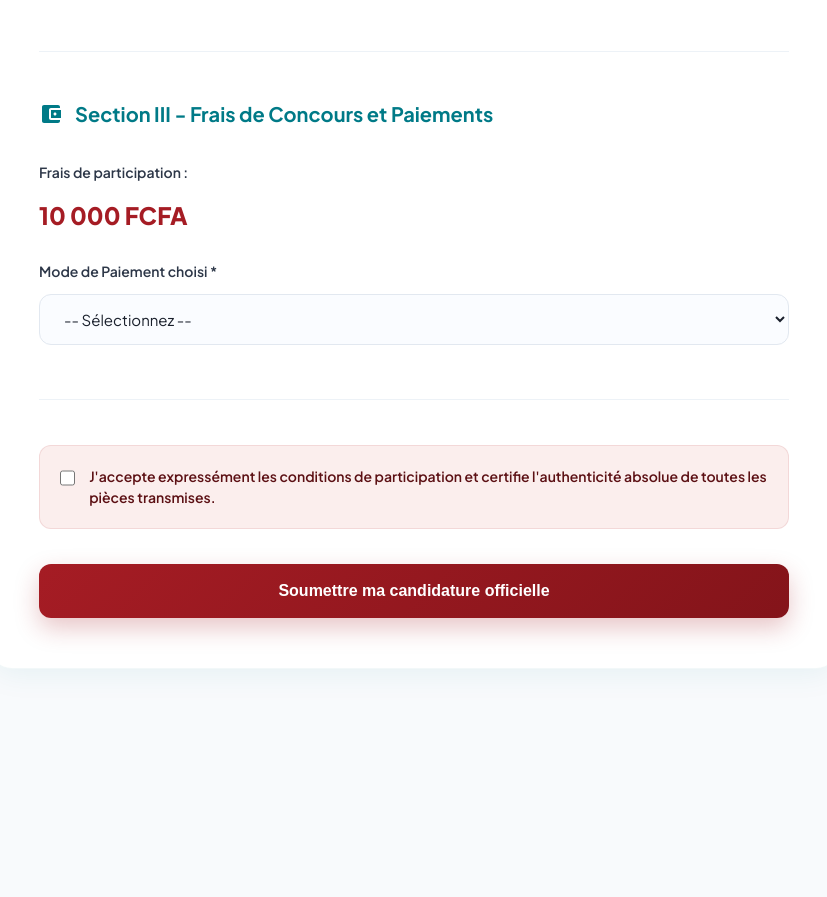
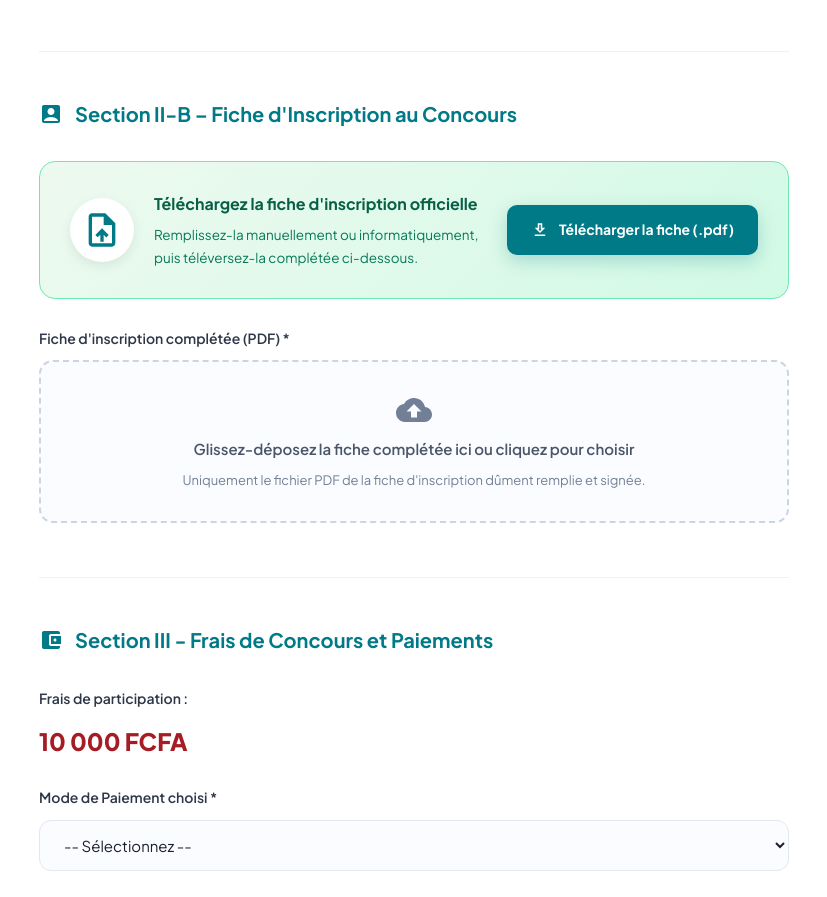
Before and after one commit to Ralf-ux/credo12, a plain HTML site: page index.html in a window 1280 px wide. Shown: the part 2154-3051 px from the top of the page, without its empty margins (226-1053 px from the left). Before the commit the page ends 2923 px from the top, so only its background shows below. Drawn offline with Linux system fonts and the light colour scheme.

Commit message:
upload file

```diff
--- a/index.html
+++ b/index.html
@@ -309,10 +309,70 @@ font-weight: 800;
 color: var(--accent);
 margin: 10px 0 20px;
 }
+.fiche-download-box {
+    display: flex;
+    align-items: center;
+    gap: 20px;
+    background: linear-gradient(135deg, #EEF9F0 0%, #D1FAE5 100%);
+    border: 1.5px solid #6EE7B7;
+    border-radius: 16px;
+    padding: 28px 30px;
+    flex-wrap: wrap;
+}
+.fiche-download-icon {
+    flex-shrink: 0;
+    width: 64px;
+    height: 64px;
+    background: #ffffff;
+    border-radius: 50%;
+    display: flex;
+    align-items: center;
+    justify-content: center;
+    box-shadow: 0 4px 12px rgba(0,0,0,0.08);
+    color: var(--primary);
+}
+.fiche-download-text {
+    flex: 1;
+    min-width: 180px;
+}
+.fiche-download-text strong {
+    display: block;
+    font-size: 16px;
+    color: #065F46;
+    margin-bottom: 6px;
+}
+.fiche-download-text p {
+    font-size: 13.5px;
+    color: #047857;
+    margin: 0;
+}
+.fiche-download-btn {
+    display: inline-flex;
+    align-items: center;
+    gap: 10px;
+    background: var(--primary);
+    color: #ffffff;
+    text-decoration: none;
+    padding: 13px 24px;
+    border-radius: 10px;
+    font-weight: 700;
+    font-size: 14px;
+    white-space: nowrap;
+    box-shadow: 0 6px 18px rgba(0, 122, 135, 0.25);
+    transition: var(--transition);
+    flex-shrink: 0;
+}
+.fiche-download-btn:hover {
+    background: var(--primary-dark);
+    transform: translateY(-2px);
+    box-shadow: 0 10px 24px rgba(0, 122, 135, 0.35);
+}
 @media (max-width: 768px) {
 .flyer-showcase, .grid-2, .bank-grid { grid-template-columns: 1fr; }
 .form-container { padding: 25px; }
 .intro-box { padding: 20px; }
+.fiche-download-box { flex-direction: column; align-items: flex-start; }
+.fiche-download-btn { width: 100%; justify-content: center; }
 }
 </style>
 </head>
@@ -399,6 +459,40 @@ margin: 10px 0 20px;
                         <span id="photosLabel">Sélectionner vos 3 photos d'identité réglementaires</span>
                         <input type="file" id="photos" name="photos" accept="image/*" multiple required onchange="updateFileName(this, 'photosLabel')">
                         <div class="file-info">Prises de face, sans chapeau ni foulard. Sélectionnez les 3 fichiers simultanément.</div>
+                    </div>
+                </div>
+            </div>
+
+            <!-- Section II-B - Fiche d'Inscription -->
+            <div class="form-section">
+                <div class="form-section-title">
+                    <svg width="24" height="24" viewBox="0 0 24 24" fill="currentColor"><path d="M19 3H5c-1.1 0-2 .9-2 2v14c0 1.1.9 2 2 2h14c1.1 0 2-.9 2-2V5c0-1.1-.9-2-2-2zm-7 3c1.93 0 3.5 1.57 3.5 3.5S13.93 13 12 13s-3.5-1.57-3.5-3.5S10.07 6 12 6zm7 13H5v-.23c0-.62.28-1.2.76-1.58C7.47 15.82 9.64 15 12 15s4.53.82 6.24 2.19c.48.38.76.97.76 1.58V19z"/></svg>
+                    Section II-B – Fiche d'Inscription au Concours
+                </div>
+
+                <!-- Download Banner -->
+                <div class="fiche-download-box">
+                    <div class="fiche-download-icon">
+                        <svg width="40" height="40" viewBox="0 0 24 24" fill="currentColor"><path d="M14 2H6c-1.1 0-2 .9-2 2v16c0 1.1.9 2 2 2h12c1.1 0 2-.9 2-2V8l-6-6zm4 18H6V4h7v5h5v11zM8 15.01l1.41 1.41L11 14.84V19h2v-4.16l1.59 1.59L16 15.01 12.01 11 8 15.01z"/></svg>
+                    </div>
+                    <div class="fiche-download-text">
+                        <strong>Téléchargez la fiche d'inscription officielle</strong>
+                        <p>Remplissez-la manuellement ou informatiquement, puis téléversez-la complétée ci-dessous.</p>
+                    </div>
+                    <a href="fiche d'inscription au concours.pdf" download class="fiche-download-btn">
+                        <svg width="18" height="18" viewBox="0 0 24 24" fill="currentColor"><path d="M19 9h-4V3H9v6H5l7 7 7-7zm-8 2V5h2v6h1.17L12 13.17 9.83 11H11zm-6 7h14v2H5z"/></svg>
+                        Télécharger la fiche (.pdf)
+                    </a>
+                </div>
+
+                <!-- Upload completed fiche -->
+                <div class="form-group" style="margin-top: 28px;">
+                    <label>Fiche d'inscription complétée (PDF) *</label>
+                    <div class="file-dropzone" onclick="document.getElementById('ficheInscription').click()">
+                        <svg viewBox="0 0 24 24" width="36" height="36" fill="#718096"><path d="M19.35 10.04C18.67 6.59 15.64 4 12 4 9.11 4 6.6 5.64 5.35 8.04 2.34 8.36 0 10.91 0 14c0 3.31 2.69 6 6 6h13c2.76 0 5-2.24 5-5 0-2.64-2.05-4.78-4.65-4.96zM14 13v4h-4v-4H7l5-5 5 5h-3z"/></svg>
+                        <span id="ficheLabel">Glissez-déposez la fiche complétée ici ou cliquez pour choisir</span>
+                        <input type="file" id="ficheInscription" name="ficheInscription" accept=".pdf" required onchange="updateFileName(this, 'ficheLabel')">
+                        <div class="file-info">Uniquement le fichier PDF de la fiche d'inscription dûment remplie et signée.</div>
                     </div>
                 </div>
             </div>
@@ -521,6 +615,7 @@ margin: 10px 0 20px;
 
         const form = e.target;
         const dossierFile = form.dossier.files[0];
+        const ficheFile = form.ficheInscription.files[0];
         const photosFiles = Array.from(form.photos.files);
         const preuveFile = form.preuve.files[0];
 
@@ -536,6 +631,8 @@ margin: 10px 0 20px;
                 engagement: form.engagement.checked ? 'Conditions Acceptees' : 'Non acceptees',
                 dossier: dossierFile ? await fileToBase64(dossierFile) : '',
                 dossierName: dossierFile ? dossierFile.name : '',
+                fiche: ficheFile ? await fileToBase64(ficheFile) : '',
+                ficheName: ficheFile ? ficheFile.name : '',
                 preuve: (preuveFile && form.modePaiement.value === "Virement bancaire") ? await fileToBase64(preuveFile) : '',
                 preuveName: (preuveFile && form.modePaiement.value === "Virement bancaire") ? preuveFile.name : 'Payé via KratosPay Direct',
             };
@@ -558,6 +655,7 @@ margin: 10px 0 20px;
                 form.reset();
                 document.getElementById('dossierLabel').textContent = 'Glissez-déposez votre dossier ici ou cliquez pour choisir';
                 document.getElementById('photosLabel').textContent = 'Sélectionner vos 3 photos d\'identité réglementaires';
+                document.getElementById('ficheLabel').textContent = 'Glissez-déposez la fiche complétée ici ou cliquez pour choisir';
                 togglePaymentMethods('');
 
                 window.scrollTo({ top: 0, behavior: 'smooth' });
```
Also changed, not shown: 1 other file.
